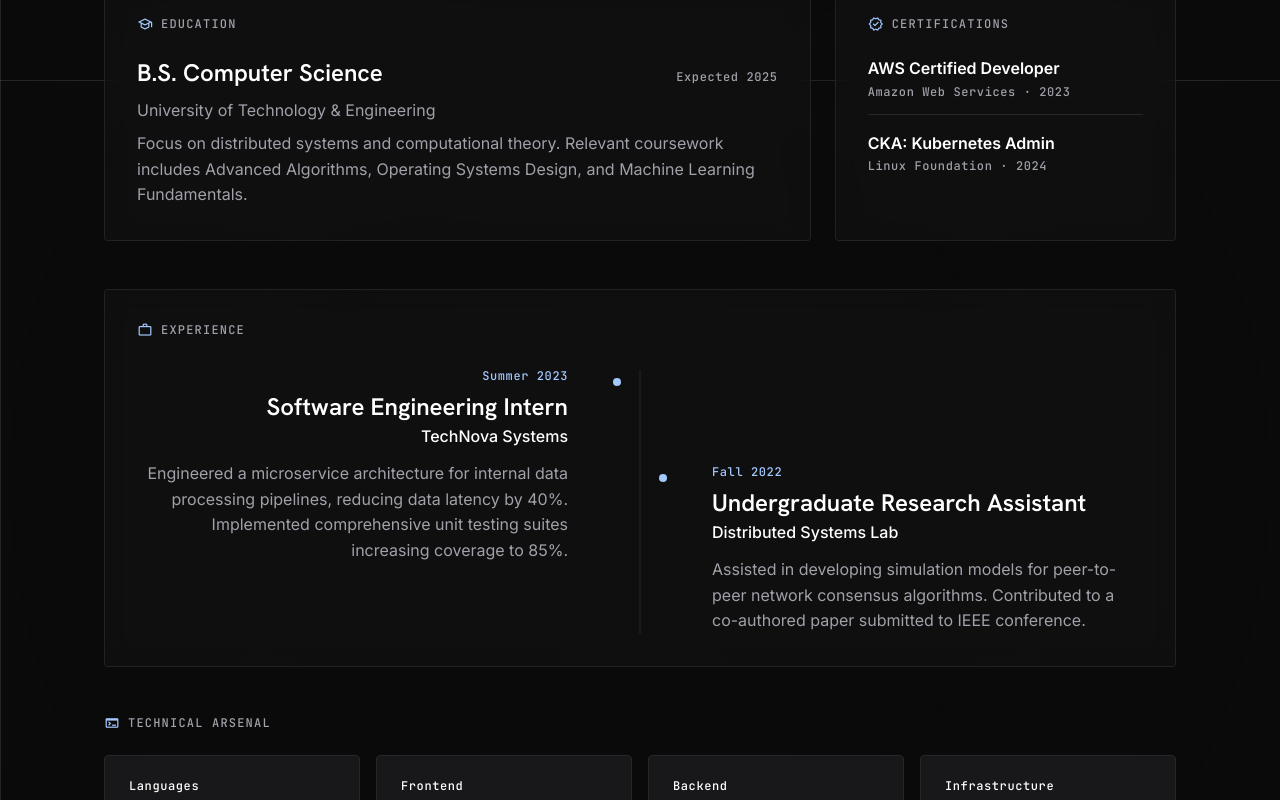
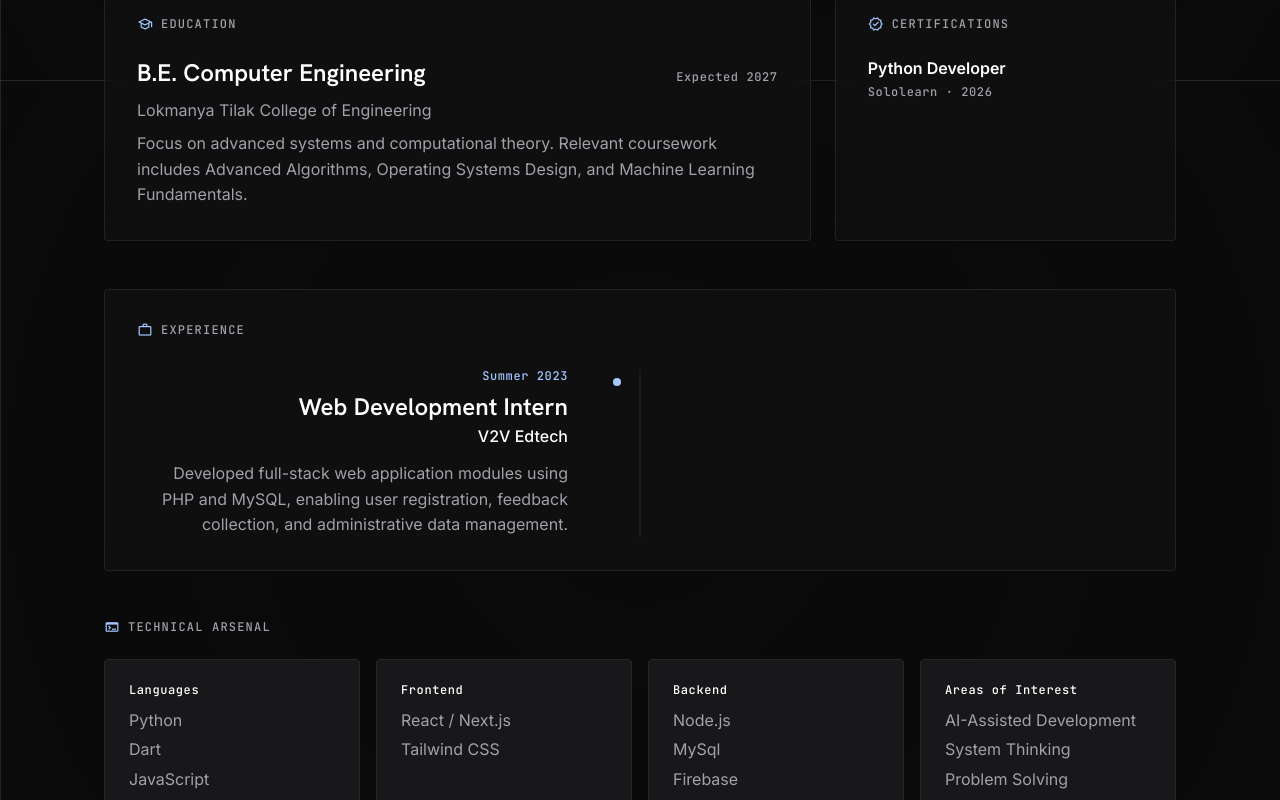
Before and after one commit to omhujband/omhujband.github.io, a React (Vite) app: page /about in a window 1280 px wide. Shown: the part 720-1520 px from the top of the page. Built offline with nearby package versions, Linux system fonts and the light colour scheme.

Commit message:
feat: implement layout components, data structures, and project pages. Added actual data.

```diff
--- a/src/components/layout/Footer.jsx
+++ b/src/components/layout/Footer.jsx
@@ -18,19 +18,19 @@ export default function Footer() {
       </div>
 
       <div className="flex gap-4">
-        <a href="mailto:hello@thoughtfulengineer.dev" className="w-10 h-10 rounded-full border border-zinc-border bg-surface-variant/20 flex items-center justify-center text-zinc-text-secondary hover:text-primary hover:border-primary/50 hover:bg-primary/5 hover:shadow-[0_0_15px_rgba(164,201,255,0.15)] transition-all hover-target group" title="Email">
+        <a href="mailto:omhujband292@gmail.com" className="w-10 h-10 rounded-full border border-zinc-border bg-surface-variant/20 flex items-center justify-center text-zinc-text-secondary hover:text-primary hover:border-primary/50 hover:bg-primary/5 hover:shadow-[0_0_15px_rgba(164,201,255,0.15)] transition-all hover-target group" title="Email">
           <span className="material-symbols-outlined text-[20px] group-hover:scale-110 transition-transform">mail</span>
         </a>
-        <a href="#" className="w-10 h-10 rounded-full border border-zinc-border bg-surface-variant/20 flex items-center justify-center text-zinc-text-secondary hover:text-primary hover:border-primary/50 hover:bg-primary/5 hover:shadow-[0_0_15px_rgba(164,201,255,0.15)] transition-all hover-target group" title="LinkedIn">
+        <a href="https://www.linkedin.com/in/om-hujband-54b4b6279/" target="_blank" className="w-10 h-10 rounded-full border border-zinc-border bg-surface-variant/20 flex items-center justify-center text-zinc-text-secondary hover:text-primary hover:border-primary/50 hover:bg-primary/5 hover:shadow-[0_0_15px_rgba(164,201,255,0.15)] transition-all hover-target group" title="LinkedIn">
           <span className="text-[20px] group-hover:scale-110 transition-transform" style={{ color: 'white', fontFamily: 'sans-serif', fontWeight: 'bold', padding: '2px 6px', borderRadius: '3px', fontSize: '16px' }}>in</span>
         </a>
-        <a href="https://github.com" target="_blank" rel="noreferrer" className="w-10 h-10 rounded-full border border-zinc-border bg-surface-variant/20 flex items-center justify-center text-zinc-text-secondary hover:text-primary hover:border-primary/50 hover:bg-primary/5 hover:shadow-[0_0_15px_rgba(164,201,255,0.15)] transition-all hover-target group" title="GitHub">
+        <a href="https://github.com/omhujband" target="_blank" rel="noreferrer" className="w-10 h-10 rounded-full border border-zinc-border bg-surface-variant/20 flex items-center justify-center text-zinc-text-secondary hover:text-primary hover:border-primary/50 hover:bg-primary/5 hover:shadow-[0_0_15px_rgba(164,201,255,0.15)] transition-all hover-target group" title="GitHub">
           <span className="text-[20px] group-hover:scale-110 transition-transform" style={{ display: 'inline-flex', alignItems: 'center', justifyContent: 'center', color: 'white', padding: '4px', borderRadius: '7px' }}><svg viewBox="0 0 24 24" style={{ width: '20px', height: '20px', fill: 'currentColor' }}><path d="M12 .297c-6.63 0-12 5.373-12 12 0 5.303 3.438 9.8 8.205 11.385.6.113.82-.258.82-.577 0-.285-.01-1.04-.015-2.04-3.338.724-4.042-1.61-4.042-1.61C4.422 18.07 3.633 17.7 3.633 17.7c-1.087-.744.084-.729.084-.729 1.205.084 1.838 1.236 1.838 1.236 1.07 1.835 2.809 1.305 3.495.998.108-.776.417-1.305.76-1.605-2.665-.3-5.466-1.332-5.466-5.93 0-1.31.465-2.38 1.235-3.22-.135-.303-.54-1.523.105-3.176 0 0 1.005-.322 3.3 1.23.96-.267 1.98-.399 3-.405 1.02.006 2.04.138 3 .405 2.28-1.552 3.285-1.23 3.285-1.23.645 1.653.24 2.873.12 3.176.765.84 1.23 1.91 1.23 3.22 0 4.61-2.805 5.625-5.475 5.92.42.36.81 1.096.81 2.22 0 1.606-.015 2.896-.015 3.286 0 .315.21.69.825.57C20.565 22.092 24 17.592 24 12.297c0-6.627-5.373-12-12-12" /></svg></span>
         </a>
-        <a href="#" className="w-10 h-10 rounded-full border border-zinc-border bg-surface-variant/20 flex items-center justify-center text-zinc-text-secondary hover:text-primary hover:border-primary/50 hover:bg-primary/5 hover:shadow-[0_0_15px_rgba(164,201,255,0.15)] transition-all hover-target group" title="Instagram">
+        <a href="https://www.instagram.com/_om9306_/" target="_blank" className="w-10 h-10 rounded-full border border-zinc-border bg-surface-variant/20 flex items-center justify-center text-zinc-text-secondary hover:text-primary hover:border-primary/50 hover:bg-primary/5 hover:shadow-[0_0_15px_rgba(164,201,255,0.15)] transition-all hover-target group" title="Instagram">
           <span className="text-[20px] group-hover:scale-110 transition-transform" style={{ display: 'inline-flex', alignItems: 'center', justifyContent: 'center', color: 'white', padding: '4px', borderRadius: '3px' }}><svg viewBox="0 0 24 24" style={{ width: '20px', height: '20px', fill: 'currentColor' }}><path d="M12 2.163c3.204 0 3.584.012 4.85.07 3.252.148 4.771 1.691 4.919 4.919.058 1.265.069 1.645.069 4.849 0 3.205-.012 3.584-.069 4.849-.149 3.225-1.664 4.771-4.919 4.919-1.266.058-1.644.07-4.85.07-3.204 0-3.584-.012-4.849-.07-3.26-.149-4.771-1.699-4.919-4.92-.058-1.265-.07-1.644-.07-4.849 0-3.204.013-3.583.07-4.849.149-3.227 1.664-4.771 4.919-4.919 1.266-.057 1.645-.069 4.849-.069zM12 0C8.741 0 8.333.014 7.053.072 2.695.272.273 2.69.073 7.051.014 8.333 0 8.741 0 12c0 3.259.014 3.668.072 4.948.2 4.358 2.618 6.78 6.98 6.98 1.281.058 1.689.072 4.948.072 3.259 0 3.668-.014 4.948-.072 4.354-.2 6.782-2.618 6.979-6.98.059-1.28.073-1.689.073-4.948 0-3.259-.014-3.667-.072-4.947-.196-4.354-2.617-6.78-6.979-6.98C15.668.014 15.259 0 12 0zm0 5.838a6.162 6.162 0 100 12.324 6.162 6.162 0 000-12.324zM12 16a4 4 0 110-8 4 4 0 010 8zm6.406-11.845a1.44 1.44 0 100 2.881 1.44 1.44 0 000-2.881z" /></svg></span>
         </a>
-        <Link to="/document?url=https://placeholder-resume-url.com/preview" className="w-10 h-10 rounded-full border border-zinc-border bg-surface-variant/20 flex items-center justify-center text-zinc-text-secondary hover:text-primary hover:border-primary/50 hover:bg-primary/5 hover:shadow-[0_0_15px_rgba(164,201,255,0.15)] transition-all hover-target group" title="Resume">
+        <Link to="/document?url=https://drive.google.com/file/d/1hSfFstmRfaccSNHh7JS0KQ8044ZlNwTO/preview" className="w-10 h-10 rounded-full border border-zinc-border bg-surface-variant/20 flex items-center justify-center text-zinc-text-secondary hover:text-primary hover:border-primary/50 hover:bg-primary/5 hover:shadow-[0_0_15px_rgba(164,201,255,0.15)] transition-all hover-target group" title="Resume">
           <span className="material-symbols-outlined text-[20px] group-hover:scale-110 transition-transform">description</span>
         </Link>
       </div>
--- a/src/components/layout/TopNavBar.jsx
+++ b/src/components/layout/TopNavBar.jsx
@@ -25,7 +25,7 @@ export default function TopNavBar() {
           <Link className={getLinkClasses('/projects')} to="/projects">Projects</Link>
           <Link className={getLinkClasses('/certifications')} to="/certifications">Certifications</Link>
           <Link
-            to="/document?url=https://placeholder-resume-url.com/preview"
+            to="/document?url=https://drive.google.com/file/d/1hSfFstmRfaccSNHh7JS0KQ8044ZlNwTO/preview"
             className="ml-2 px-4 py-1.5 bg-surface-variant/30 border border-zinc-border/50 text-on-surface hover:bg-surface-variant/50 hover:border-primary/50 transition-all font-label-mono text-label-mono rounded-full hover-target flex items-center gap-2"
           >
             <span className="material-symbols-outlined text-[14px]">description</span>
--- a/src/data/aboutData.js
+++ b/src/data/aboutData.js
@@ -3,56 +3,52 @@ export const aboutData = {
     title: "Systematic Curiosity.",
     subtitle: "Hi, I'm OM",
     description: "I am a Computer engineering student dedicated to understanding the underlying mechanics of complex systems. My approach merges rigorous academic theory with hands-on, experimental development—building tools that are as thoughtful in their architecture as they are in their interface.",
-    tags: ["SYSTEMS_ARCHITECTURE", "FULL_STACK_DEV", "DATA_STRUCTURES"]
+    tags: ["ANDROID_DEV", "REACT_DEV", "DATA_STRUCTURES"]
   },
   education: {
-    degree: "B.S. Computer Science",
-    year: "Expected 2025",
-    institution: "University of Technology & Engineering",
-    details: "Focus on distributed systems and computational theory. Relevant coursework includes Advanced Algorithms, Operating Systems Design, and Machine Learning Fundamentals."
+    degree: "B.E. Computer Engineering",
+    year: "Expected 2027",
+    institution: "Lokmanya Tilak College of Engineering",
+    details: "Focus on advanced systems and computational theory. Relevant coursework includes Advanced Algorithms, Operating Systems Design, and Machine Learning Fundamentals."
   },
   certifications: [
     {
-      title: "AWS Certified Developer",
-      organization: "Amazon Web Services",
-      year: "2023"
-    },
-    {
-      title: "CKA: Kubernetes Admin",
-      organization: "Linux Foundation",
-      year: "2024"
+      title: "Python Developer",
+      organization: "Sololearn",
+      year: "2026"
     }
   ],
   experience: [
     {
-      role: "Software Engineering Intern",
-      company: "TechNova Systems",
+      role: "Web Development Intern",
+      company: "V2V Edtech",
       date: "Summer 2023",
-      description: "Engineered a microservice architecture for internal data processing pipelines, reducing data latency by 40%. Implemented comprehensive unit testing suites increasing coverage to 85%."
-    },
-    {
-      role: "Undergraduate Research Assistant",
-      company: "Distributed Systems Lab",
-      date: "Fall 2022",
-      description: "Assisted in developing simulation models for peer-to-peer network consensus algorithms. Contributed to a co-authored paper submitted to IEEE conference."
+      description: "Developed full-stack web application modules using PHP and MySQL, enabling user registration, feedback collection, and administrative data management."
     }
+    // Un-comment the below code if you want to add more experience
+    // {
+    //   role: "Undergraduate Research Assistant",
+    //   company: "Distributed Systems Lab",
+    //   date: "Fall 2022",
+    //   description: "Assisted in developing simulation models for peer-to-peer network consensus algorithms. Contributed to a co-authored paper submitted to IEEE conference."
+    // }
   ],
   skills: [
     {
       category: "Languages",
-      items: ["Python", "TypeScript", "Go", "C++"]
+      items: ["Python", "Dart", "JavaScript"]
     },
     {
       category: "Frontend",
-      items: ["React / Next.js", "Tailwind CSS", "Framer Motion", "WebGL (Basic)"]
+      items: ["React / Next.js", "Tailwind CSS"]
     },
     {
       category: "Backend",
-      items: ["Node.js", "Django / FastAPI", "PostgreSQL", "Redis"]
+      items: ["Node.js", "MySql", "Firebase", "Xampp (Basic)"]
     },
     {
-      category: "Infrastructure",
-      items: ["Docker", "Kubernetes", "AWS (EC2, S3)", "CI/CD Pipelines"]
+      category: "Areas of Interest",
+      items: ["AI-Assisted Development", "System Thinking", "Problem Solving", "Computer Vision"]
     }
   ]
 };
--- a/src/data/homeData.js
+++ b/src/data/homeData.js
@@ -36,7 +36,7 @@ export const homeData = {
       id: "computer-vision",
       title: "Computer Vision",
       icon: "visibility",
-      description: "OpenCV / PyTorch / Real-time tracking",
+      description: "Real-time tracking / Gesture Recognition",
       cols: 2,
     },
     {
@@ -44,31 +44,38 @@ export const homeData = {
       title: "Human-Computer Interaction",
       icon: "touch_app",
       description: "Bridging the gap between physical intent and digital execution.",
-      cols: 3,
+      cols: 2,
+    },
+    {
+      id: "rag",
+      title: "Natural Language Processing",
+      icon: "flowchart",
+      description: "Retrieval-Augmented Generation (RAG) / Large Language Models (LLMs)",
+      cols: 1,
     }
   ],
   contact: {
     title: "Have an interesting idea?",
     subtitle: "Let's build it.",
     description: "Currently open for internships and collaborative experiments. If you're working on something difficult, I'd love to hear about it.",
-    email: "hello@thoughtfulengineer.dev",
+    email: "omhujband292@gmail.com",
     socials: [
       {
         id: "github",
         iconHtml: `<span style="display: inline-flex; align-items: center; justify-content: center; color: white; padding: 4px; border-radius: 7px;"><svg viewBox="0 0 24 24" style="width: 24px; height: 24px; fill: currentColor;"><path d="M12 .297c-6.63 0-12 5.373-12 12 0 5.303 3.438 9.8 8.205 11.385.6.113.82-.258.82-.577 0-.285-.01-1.04-.015-2.04-3.338.724-4.042-1.61-4.042-1.61C4.422 18.07 3.633 17.7 3.633 17.7c-1.087-.744.084-.729.084-.729 1.205.084 1.838 1.236 1.838 1.236 1.07 1.835 2.809 1.305 3.495.998.108-.776.417-1.305.76-1.605-2.665-.3-5.466-1.332-5.466-5.93 0-1.31.465-2.38 1.235-3.22-.135-.303-.54-1.523.105-3.176 0 0 1.005-.322 3.3 1.23.96-.267 1.98-.399 3-.405 1.02.006 2.04.138 3 .405 2.28-1.552 3.285-1.23 3.285-1.23.645 1.653.24 2.873.12 3.176.765.84 1.23 1.91 1.23 3.22 0 4.61-2.805 5.625-5.475 5.92.42.36.81 1.096.81 2.22 0 1.606-.015 2.896-.015 3.286 0 .315.21.69.825.57C20.565 22.092 24 17.592 24 12.297c0-6.627-5.373-12-12-12" /></svg></span>`,
-        url: "https://github.com",
+        url: "https://github.com/omhujband",
         name: "GitHub"
       },
       {
         id: "linkedin",
         iconHtml: `<span style="color: white; font-family: sans-serif; font-weight: bold; padding: 2px 6px; border-radius: 3px; font-size: 20px;">in</span>`,
-        url: "https://linkedin.com",
+        url: "https://www.linkedin.com/in/om-hujband-54b4b6279/",
         name: "LinkedIn"
       },
       {
         id: "instagram",
         iconHtml: `<span style="display: inline-flex; align-items: center; justify-content: center; color: white; padding: 4px; border-radius: 3px;"><svg viewBox="0 0 24 24" style="width: 24px; height: 24px; fill: currentColor;"><path d="M12 2.163c3.204 0 3.584.012 4.85.07 3.252.148 4.771 1.691 4.919 4.919.058 1.265.069 1.645.069 4.849 0 3.205-.012 3.584-.069 4.849-.149 3.225-1.664 4.771-4.919 4.919-1.266.058-1.644.07-4.85.07-3.204 0-3.584-.012-4.849-.07-3.26-.149-4.771-1.699-4.919-4.92-.058-1.265-.07-1.644-.07-4.849 0-3.204.013-3.583.07-4.849.149-3.227 1.664-4.771 4.919-4.919 1.266-.057 1.645-.069 4.849-.069zM12 0C8.741 0 8.333.014 7.053.072 2.695.272.273 2.69.073 7.051.014 8.333 0 8.741 0 12c0 3.259.014 3.668.072 4.948.2 4.358 2.618 6.78 6.98 6.98 1.281.058 1.689.072 4.948.072 3.259 0 3.668-.014 4.948-.072 4.354-.2 6.782-2.618 6.979-6.98.059-1.28.073-1.689.073-4.948 0-3.259-.014-3.667-.072-4.947-.196-4.354-2.617-6.78-6.979-6.98C15.668.014 15.259 0 12 0zm0 5.838a6.162 6.162 0 100 12.324 6.162 6.162 0 000-12.324zM12 16a4 4 0 110-8 4 4 0 010 8zm6.406-11.845a1.44 1.44 0 100 2.881 1.44 1.44 0 000-2.881z" /></svg></span>`,
-        url: "https://instagram.com",
+        url: "https://www.instagram.com/_om9306_",
         name: "Instagram"
       }
     ]
--- a/src/pages/CertificationsPage.jsx
+++ b/src/pages/CertificationsPage.jsx
@@ -5,34 +5,24 @@ import { Link } from 'react-router-dom';
 // The HTML page has some more details for certifications. Let's create a local data structure for it.
 const extendedCertifications = [
   {
-    id: "aws-dev",
-    title: "AWS Certified Developer",
-    organization: "Amazon Web Services",
-    date: "MAR 2023",
-    description: "Validates the ability to write and deploy cloud-based applications, understanding of core AWS services, uses, and basic AWS architecture best practices.",
-    tags: ["Cloud Architecture", "Serverless"],
+    id: "python-dev",
+    title: "Python Developer",
+    organization: "Sololearn",
+    date: "JUN 2026",
+    description: "Demonstrates the ability to design, develop, and maintain scalable Python applications while applying object-oriented programming, testing, and code optimization techniques.",
+    tags: ["Python"],
     icon: "open_in_new",
-    url: "https://placeholder-cert-url-aws.com/preview"
+    url: "https://drive.google.com/file/d/1lPAG2srstGZO-tyKD_94ObVyXoXUs6j7/preview"
   },
   {
     id: "cka",
-    title: "CKA: Kubernetes Administrator",
-    organization: "Cloud Native Computing Foundation",
-    date: "NOV 2022",
-    description: "Demonstrates the skills, knowledge, and competency to perform the responsibilities of Kubernetes administrators, including installation, configuration, and management of production-grade clusters.",
-    tags: ["Container Orchestration", "DevOps"],
+    title: "MSBTE Technical Quiz",
+    organization: "Maharashtra State Board Of Technical Education",
+    date: "FEB 2024",
+    description: "Demonstrates strong technical knowledge, analytical reasoning, and problem-solving competency across engineering and technology domains, validated through achieving Second Place in the MSBTE Technical Quiz Competition.",
+    tags: ["2nd Rank", "Technical Quiz", "MSBTE"],
     icon: "open_in_new",
-    url: "https://placeholder-cert-url-cka.com/preview"
-  },
-  {
-    id: "tf",
-    title: "TensorFlow Developer Certificate",
-    organization: "Google / TensorFlow",
-    date: "SEP 2021",
-    description: "Validates foundational capability in solving deep learning and ML problems, building image recognition, NLP models, and time series forecasting using TensorFlow.",
-    tags: ["Machine Learning", "Neural Networks"],
-    icon: "open_in_new",
-    url: "https://placeholder-cert-url-tf.com/preview"
+    url: "https://drive.google.com/file/d/1rEIOuAeAalxW5vIl5Txk7RlfUH3VdukB/preview"
   }
 ];
 
@@ -90,7 +80,7 @@ export default function CertificationsPage() {
             </div>
             <h3 className="font-headline-md text-headline-md text-zinc-text-secondary mb-1">In Progress</h3>
             <p className="font-body-md text-body-md text-on-surface-variant">
-              Currently studying for Advanced Security Practitioner validation.
+              Currently studying something to improve myself.<br />Or doing something to prove myself.<br />Or... Idk. Something.
             </p>
           </div>
         </article>
--- a/src/pages/ProjectsPage.jsx
+++ b/src/pages/ProjectsPage.jsx
@@ -78,7 +78,7 @@ export default function ProjectsPage() {
         </div>
 
         <a
-          href="https://github.com/omhujband"
+          href="https://github.com/omhujband?tab=repositories"
           target="_blank"
           rel="noreferrer"
           className="bg-primary text-on-primary font-label-mono text-label-mono px-8 py-4 rounded flex items-center gap-3 hover:bg-primary-fixed transition-colors hover-target group"
```
